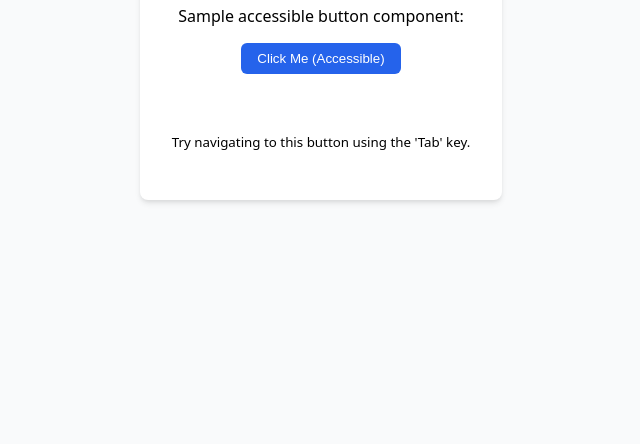
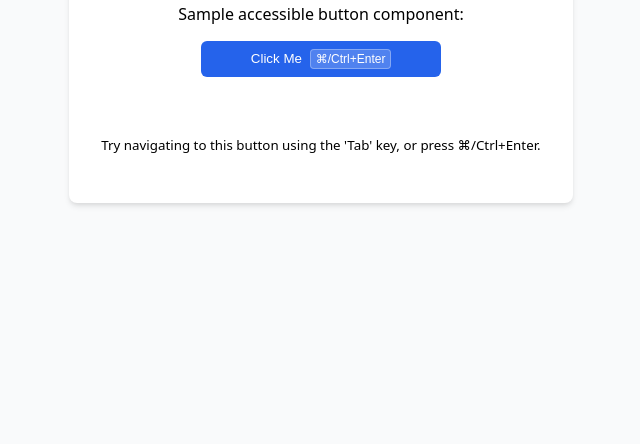
Before and after one commit to Shin5hi/5ive, a plain HTML site: page index.html in a window 1280 px wide. Shown: the part 356-800 px from the top of the page, without its empty margins (319-959 px from the left). Drawn offline with Linux system fonts and the light colour scheme.

Commit message:
Add keyboard shortcut and visual hint to main action button
Co-authored-by: google-labs-jules[bot] <161369871+google-labs-jules[bot]@users.noreply.github.com>

```diff
--- a/index.html
+++ b/index.html
@@ -37,6 +37,11 @@
       font-weight: 500;
       cursor: pointer;
       transition: background-color 0.2s;
+      min-width: 240px;
+      display: inline-flex;
+      align-items: center;
+      justify-content: center;
+      gap: 0.5rem;
     }
     .btn:hover {
       background-color: #1d4ed8;
@@ -100,6 +105,14 @@
       display: flex;
       align-items: center;
     }
+    .kbd-hint {
+      font-family: inherit;
+      font-size: 0.75rem;
+      background: rgba(255, 255, 255, 0.2);
+      border-radius: 4px;
+      padding: 0.1rem 0.3rem;
+      border: 1px solid rgba(255, 255, 255, 0.3);
+    }
   </style>
 </head>
 <body>
@@ -108,19 +121,32 @@
     <p>Sample accessible button component:</p>
 
     <!-- ✅ GOOD UX: Semantic button with proper labeling and focus handling -->
-    <button type="button" class="btn" id="action-btn">
-      Click Me (Accessible)
+    <button type="button" class="btn" id="action-btn" aria-keyshortcuts="Control+Enter Meta+Enter">
+      Click Me <kbd class="kbd-hint" aria-hidden="true">⌘/Ctrl+Enter</kbd>
     </button>
 
     <div id="feedback" class="feedback" aria-live="polite"></div>
 
-    <p><small>Try navigating to this button using the 'Tab' key.</small></p>
+    <p><small>Try navigating to this button using the 'Tab' key, or press ⌘/Ctrl+Enter.</small></p>
   </main>
 
   <script>
     const actionBtn = document.getElementById('action-btn');
     const feedback = document.getElementById('feedback');
     let feedbackTimeout;
+
+    // Pre-create elements for better performance
+    const spinner = document.createElement('span');
+    spinner.className = 'spinner';
+    spinner.setAttribute('aria-hidden', 'true');
+
+    document.addEventListener('keydown', (e) => {
+      if ((e.ctrlKey || e.metaKey) && e.key === 'Enter') {
+        e.preventDefault();
+        actionBtn.focus();
+        actionBtn.click();
+      }
+    });
 
     actionBtn.addEventListener('click', () => {
       // Clear any existing timeout
@@ -131,15 +157,12 @@
       feedback.textContent = '';
 
       // Set loading state
-      // ✅ Sentinel: Avoid innerHTML to prevent XSS
-      const originalText = actionBtn.textContent;
+      // ✅ Sentinel: Avoid innerHTML to prevent XSS. Use childNodes to preserve nested HTML tags like <kbd>.
+      const originalNodes = Array.from(actionBtn.childNodes);
       actionBtn.disabled = true;
       actionBtn.setAttribute('aria-busy', 'true');
       actionBtn.textContent = '';
 
-      const spinner = document.createElement('span');
-      spinner.className = 'spinner';
-      spinner.setAttribute('aria-hidden', 'true');
       actionBtn.appendChild(spinner);
       actionBtn.appendChild(document.createTextNode('Loading...'));
 
@@ -148,7 +171,8 @@
         // Reset state
         actionBtn.disabled = false;
         actionBtn.removeAttribute('aria-busy');
-        actionBtn.textContent = originalText;
+        actionBtn.textContent = '';
+        originalNodes.forEach(node => actionBtn.appendChild(node));
 
         // Show success with icon and transition
         // ✅ Sentinel: Using textContent and DOM methods instead of innerHTML
```
Also changed, not shown: .jules/palette.md.
